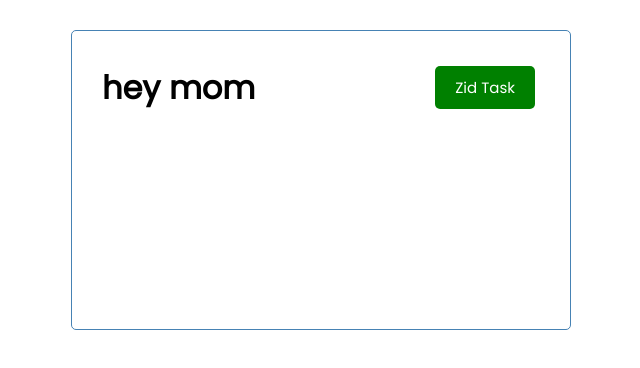
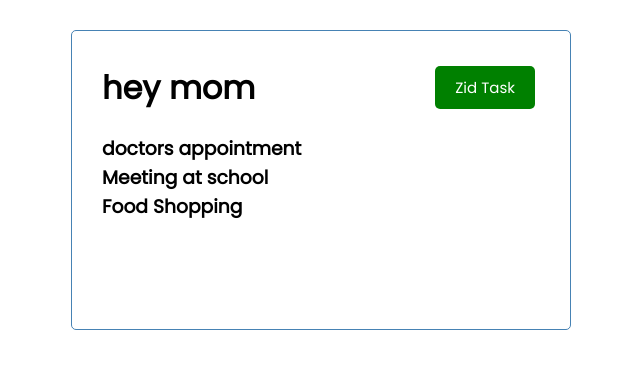
Before and after one commit to Jaz-ma/vue-crash, a Vue app: page / in a window 1280 px wide. Shown: the top 368 px of the page, without its empty margins (319-959 px from the left). Built offline with nearby package versions, Linux system fonts and the light colour scheme.

Commit message:
tasks template

```diff
--- a/src/App.vue
+++ b/src/App.vue
@@ -2,17 +2,53 @@
 <div class="container">
 
 <Header title="hey mom"/>
-
+<Tasks :tasks="tasks"/>
 </div>
 </template>
 
 <script>
+
+import Tasks from './components/Tasks.vue'
 import Header from './components/header.vue'
 export default {
   name: 'App',
   components: {
-    Header
-  }
+    Header,
+    Tasks,
+  },
+data(){
+        return{
+            tasks: []
+        }
+    },
+    created(){
+        this.tasks= [
+            {
+                id:1,
+                text:'doctors appointment',
+                day:'March 1st at 2:30 PM',
+                reminder:true,
+
+            },
+            {
+                id:2,
+                text:'Meeting at school',
+                day:'March 3rd at 1:30 PM',
+                reminder:true,
+
+            },
+            {
+                id:3,
+                text:'Food Shopping',
+                day:'March 3rd at 11:30 AM',
+                reminder:true,
+
+            },
+
+
+
+        ]
+    }
 }
 </script>
 
--- /dev/null
+++ b/src/components/Tasks.vue
@@ -0,0 +1,16 @@
+<template>
+    <div :key="task.id" v-for="task in tasks">
+        <h3>
+            {{task.text}}
+        </h3>
+    </div>
+</template>
+
+<script>
+export default {
+    name:'Tasks',
+    props:{
+        tasks: Array,
+    }
+}
+</script>
--- a/src/components/button.vue
+++ b/src/components/button.vue
@@ -15,5 +15,6 @@
             console.log('clicked');
         }
     },
+
 }
 </script>
```
